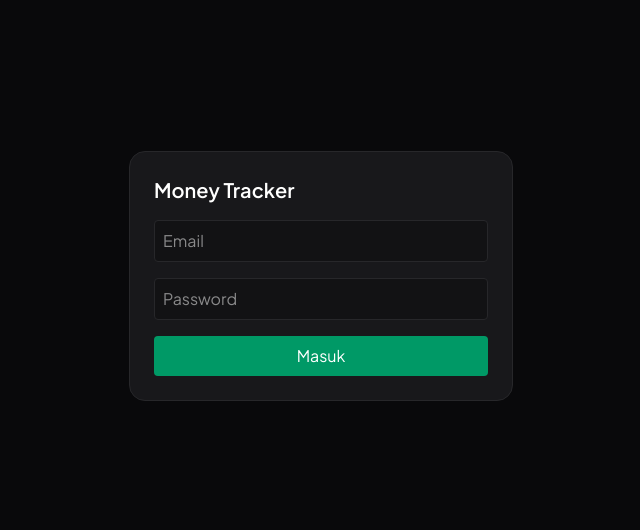
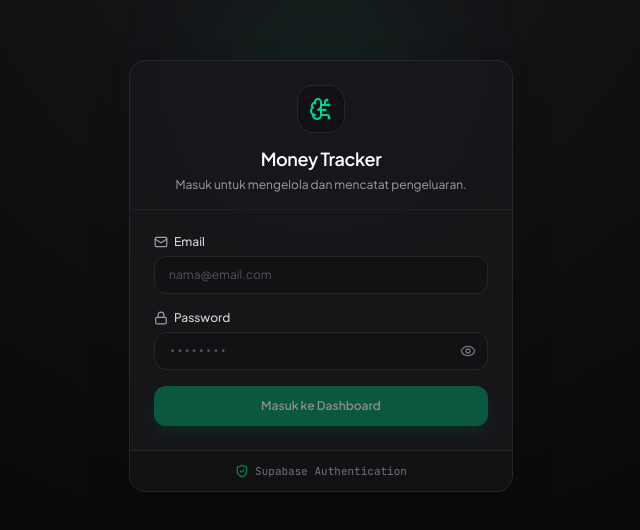
Before and after one commit to zalzdarkent/Money-Tracker, a React (Vite) app: page / in a window 1280 px wide. Shown: the part 124-654 px from the top of the page, without its empty margins (319-959 px from the left). Built offline with nearby package versions, Linux system fonts and the light colour scheme; no server answers.

Commit message:
feat: add AuthGate component for Supabase authentication

```diff
--- a/src/components/AuthGate.tsx
+++ b/src/components/AuthGate.tsx
@@ -1,37 +1,180 @@
 import { FormEvent, useEffect, useState, type ReactNode } from "react";
 import { supabase } from "@/src/lib/supabase";
+import { BrainCircuit, Lock, Mail, Loader2, AlertCircle, Eye, EyeOff, ShieldCheck } from "lucide-react";
 
 export function AuthGate({ children }: { children: ReactNode }) {
   const [session, setSession] = useState<any>(null);
   const [email, setEmail] = useState("");
   const [password, setPassword] = useState("");
+  const [showPassword, setShowPassword] = useState(false);
   const [error, setError] = useState("");
   const [loading, setLoading] = useState(true);
+  const [submitting, setSubmitting] = useState(false);
 
   useEffect(() => {
-    if (!supabase) return setLoading(false);
-    supabase.auth.getSession().then(({ data }) => { setSession(data.session); setLoading(false); });
-    const { data } = supabase.auth.onAuthStateChange((_event, next) => setSession(next));
+    if (!supabase) {
+      setLoading(false);
+      return;
+    }
+    supabase.auth.getSession().then(({ data }) => {
+      setSession(data.session);
+      setLoading(false);
+    });
+    const { data } = supabase.auth.onAuthStateChange((_event, next) => {
+      setSession(next);
+    });
     return () => data.subscription.unsubscribe();
   }, []);
 
-  if (!supabase) return <main className="p-8 text-white">Supabase belum dikonfigurasi.</main>;
-  if (loading) return <main className="p-8 text-white">Memuat...</main>;
+  if (loading) {
+    return (
+      <main className="min-h-screen bg-[#09090b] flex flex-col items-center justify-center p-4 text-white">
+        <div className="flex flex-col items-center gap-3">
+          <div className="w-12 h-12 rounded-2xl bg-[#18181b] border border-[#27272a] flex items-center justify-center text-emerald-400 animate-pulse">
+            <BrainCircuit className="w-6 h-6" />
+          </div>
+          <div className="flex items-center gap-2 text-xs font-mono text-zinc-400">
+            <Loader2 className="w-3.5 h-3.5 animate-spin text-emerald-400" />
+            <span>Memeriksa autentikasi...</span>
+          </div>
+        </div>
+      </main>
+    );
+  }
+
+  if (!supabase) {
+    return (
+      <main className="min-h-screen bg-[#09090b] flex items-center justify-center p-4 text-white">
+        <div className="w-full max-w-md rounded-2xl border border-[#27272a] bg-[#18181b] p-6 space-y-4 text-center">
+          <div className="w-12 h-12 rounded-2xl bg-amber-500/10 border border-amber-500/20 text-amber-400 mx-auto flex items-center justify-center">
+            <AlertCircle className="w-6 h-6" />
+          </div>
+          <h2 className="text-lg font-semibold text-zinc-100">Supabase Belum Dikonfigurasi</h2>
+          <p className="text-xs text-zinc-400 leading-relaxed">
+            Variabel lingkungan <code className="text-zinc-200 bg-[#121214] px-1.5 py-0.5 rounded font-mono">VITE_PUBLIC_SUPABASE_URL</code> dan{" "}
+            <code className="text-zinc-200 bg-[#121214] px-1.5 py-0.5 rounded font-mono">VITE_PUBLIC_SUPABASE_ANON_KEY</code> belum diisi di file <code className="text-zinc-200 bg-[#121214] px-1.5 py-0.5 rounded font-mono">.env</code>.
+          </p>
+        </div>
+      </main>
+    );
+  }
+
   if (session) return <>{children}</>;
 
   async function submit(e: FormEvent) {
-    e.preventDefault(); setError("");
-    const { error } = await supabase!.auth.signInWithPassword({ email, password });
-    if (error) setError(error.message);
+    e.preventDefault();
+    setError("");
+    setSubmitting(true);
+
+    try {
+      const { error: signInError } = await supabase!.auth.signInWithPassword({
+        email,
+        password,
+      });
+      if (signInError) {
+        setError(signInError.message);
+      }
+    } catch (err: any) {
+      setError(err?.message || "Terjadi kesalahan saat masuk.");
+    } finally {
+      setSubmitting(false);
+    }
   }
 
-  return <main className="min-h-screen bg-[#09090b] flex items-center justify-center p-4 text-white">
-    <form onSubmit={submit} className="w-full max-w-sm space-y-4 rounded-2xl border border-[#27272a] bg-[#18181b] p-6">
-      <h1 className="text-xl font-semibold">Money Tracker</h1>
-      <input required type="email" placeholder="Email" value={email} onChange={e => setEmail(e.target.value)} className="w-full rounded border border-[#27272a] bg-[#121214] p-2" />
-      <input required type="password" placeholder="Password" value={password} onChange={e => setPassword(e.target.value)} className="w-full rounded border border-[#27272a] bg-[#121214] p-2" />
-      {error && <p className="text-sm text-red-400">{error}</p>}
-      <button className="w-full rounded bg-emerald-600 p-2">Masuk</button>
-    </form>
-  </main>;
+  return (
+    <main className="min-h-screen w-full bg-[#09090b] text-[#fafafa] flex items-center justify-center p-4 bg-[radial-gradient(circle_at_top,_#18181b,_#09090b_70%)] font-sans">
+      <div className="w-full max-w-sm relative">
+        {/* Glow backdrop */}
+        <div className="absolute -top-16 left-1/2 -translate-x-1/2 w-48 h-48 bg-emerald-500/10 rounded-full blur-3xl pointer-events-none" />
+
+        <div className="relative rounded-2xl border border-[#27272a] bg-[#18181b]/95 backdrop-blur-xl shadow-2xl overflow-hidden">
+          {/* Header */}
+          <div className="p-6 pb-4 text-center border-b border-[#27272a]/60">
+            <div className="w-12 h-12 rounded-2xl bg-[#121214] border border-[#27272a] mx-auto flex items-center justify-center text-emerald-400 shadow-inner mb-3">
+              <BrainCircuit className="w-6 h-6" />
+            </div>
+            <h1 className="text-lg font-semibold tracking-tight text-white">Money Tracker</h1>
+            <p className="text-xs text-zinc-400 mt-1">
+              Masuk untuk mengelola dan mencatat pengeluaran.
+            </p>
+          </div>
+
+          {/* Form */}
+          <form onSubmit={submit} className="p-6 space-y-4">
+            {error && (
+              <div className="flex items-start gap-2.5 p-3 rounded-xl bg-red-500/10 border border-red-500/20 text-red-300 text-xs">
+                <AlertCircle className="w-4 h-4 text-red-400 shrink-0 mt-0.5" />
+                <span className="leading-snug">{error}</span>
+              </div>
+            )}
+
+            <div className="space-y-1.5">
+              <label className="text-xs font-medium text-zinc-300 flex items-center gap-1.5">
+                <Mail className="w-3.5 h-3.5 text-zinc-400" />
+                Email
+              </label>
+              <div className="relative">
+                <input
+                  required
+                  type="email"
+                  placeholder="nama@email.com"
+                  value={email}
+                  onChange={(e) => setEmail(e.target.value)}
+                  disabled={submitting}
+                  className="w-full rounded-xl border border-[#27272a] bg-[#121214] px-3.5 py-2.5 text-xs text-zinc-100 placeholder:text-zinc-600 focus:outline-none focus:border-emerald-500/60 focus:ring-1 focus:ring-emerald-500/50 transition-colors"
+                />
+              </div>
+            </div>
+
+            <div className="space-y-1.5">
+              <label className="text-xs font-medium text-zinc-300 flex items-center gap-1.5">
+                <Lock className="w-3.5 h-3.5 text-zinc-400" />
+                Password
+              </label>
+              <div className="relative">
+                <input
+                  required
+                  type={showPassword ? "text" : "password"}
+                  placeholder="••••••••"
+                  value={password}
+                  onChange={(e) => setPassword(e.target.value)}
+                  disabled={submitting}
+                  className="w-full rounded-xl border border-[#27272a] bg-[#121214] px-3.5 py-2.5 pr-10 text-xs text-zinc-100 placeholder:text-zinc-600 focus:outline-none focus:border-emerald-500/60 focus:ring-1 focus:ring-emerald-500/50 transition-colors font-mono"
+                />
+                <button
+                  type="button"
+                  onClick={() => setShowPassword(!showPassword)}
+                  className="absolute right-3 top-1/2 -translate-y-1/2 text-zinc-500 hover:text-zinc-300 transition-colors"
+                  tabIndex={-1}
+                >
+                  {showPassword ? <EyeOff className="w-4 h-4" /> : <Eye className="w-4 h-4" />}
+                </button>
+              </div>
+            </div>
+
+            <button
+              type="submit"
+              disabled={submitting || !email.trim() || !password}
+              className="w-full h-10 rounded-xl bg-emerald-600 hover:bg-emerald-500 disabled:opacity-50 disabled:cursor-not-allowed text-white text-xs font-semibold flex items-center justify-center gap-2 shadow-lg shadow-emerald-600/20 transition-all cursor-pointer mt-2"
+            >
+              {submitting ? (
+                <>
+                  <Loader2 className="w-4 h-4 animate-spin" />
+                  <span>Memproses...</span>
+                </>
+              ) : (
+                <span>Masuk ke Dashboard</span>
+              )}
+            </button>
+          </form>
+
+          {/* Footer */}
+          <div className="px-6 py-3 bg-[#121214] border-t border-[#27272a] flex items-center justify-center gap-1.5 text-[11px] text-zinc-500 font-mono">
+            <ShieldCheck className="w-3.5 h-3.5 text-emerald-500/70" />
+            <span>Supabase Authentication</span>
+          </div>
+        </div>
+      </div>
+    </main>
+  );
 }
```
